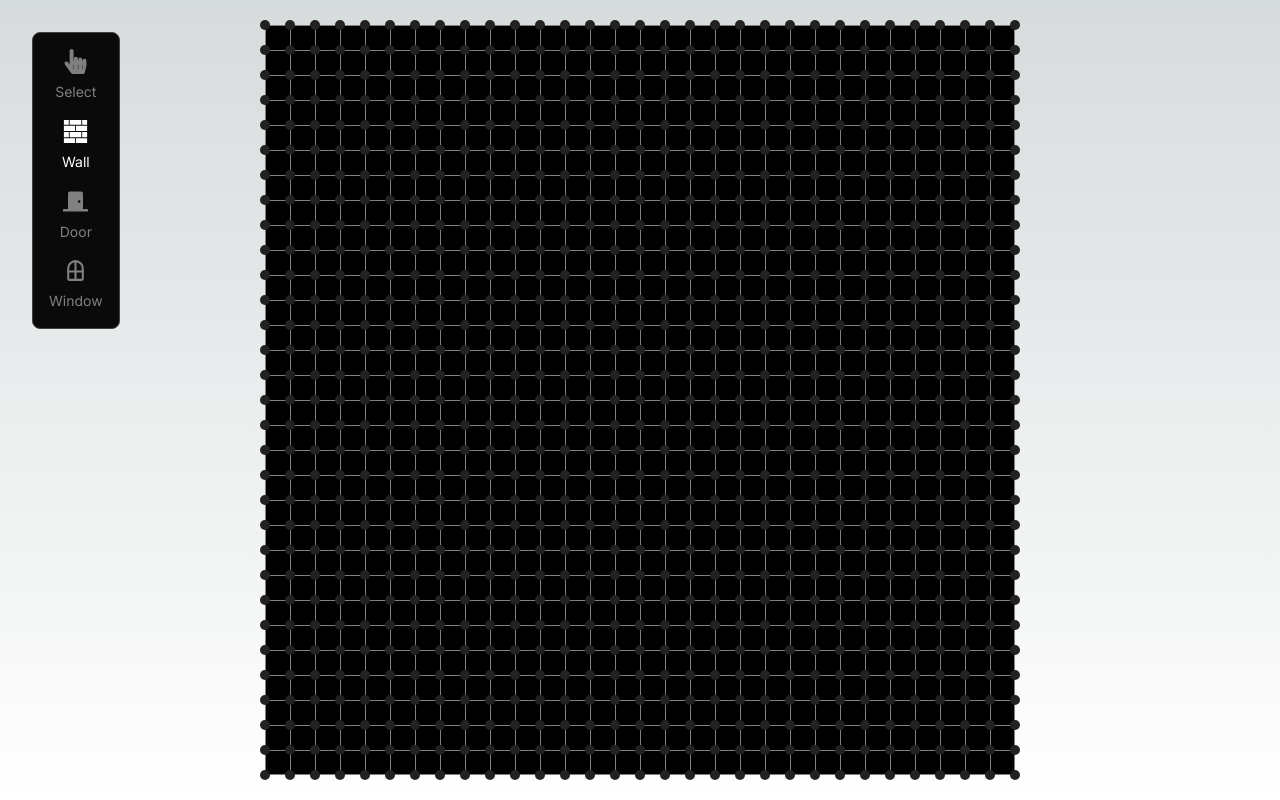
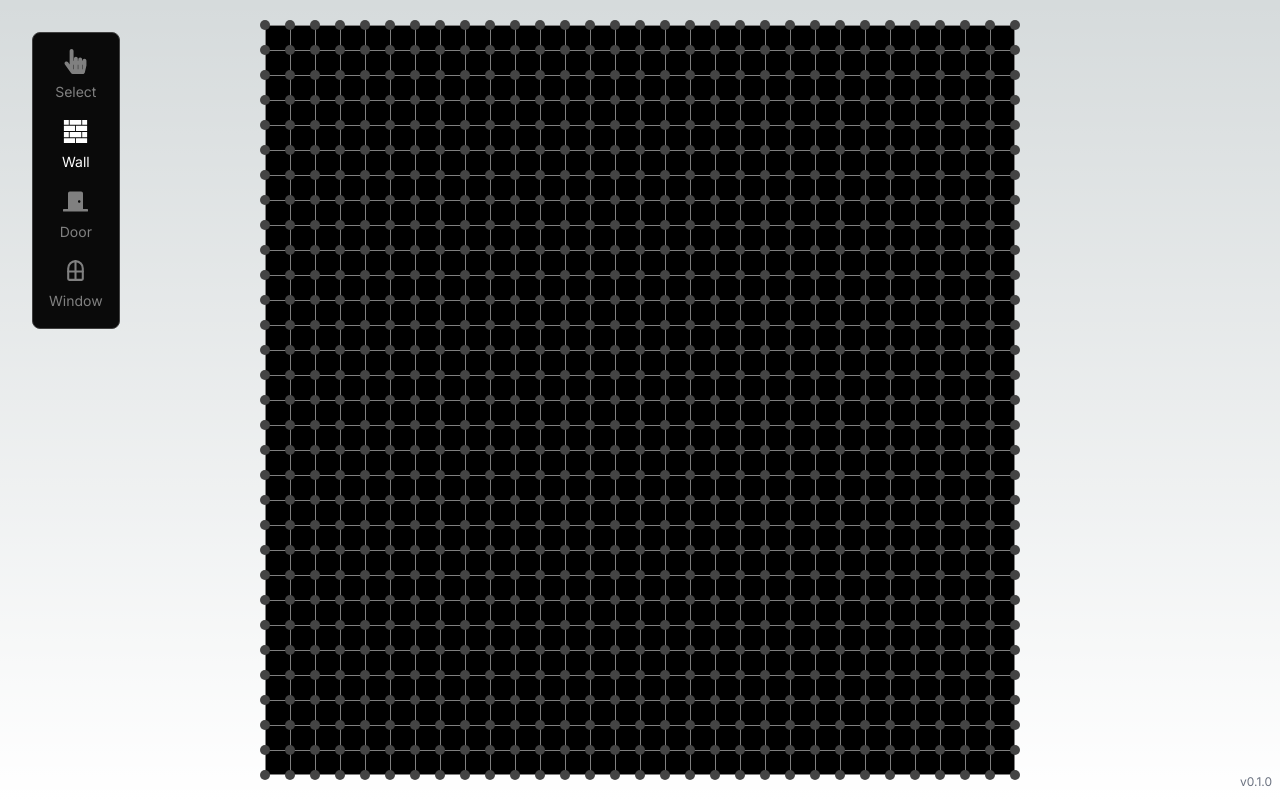
Before and after one commit to ScrambledFox/okuya-canvas, a Next.js app: page /editor in a window 1280 px wide. Built offline with nearby package versions, Linux system fonts and the light colour scheme.

Commit message:
feat: versioning

```diff
--- a/src/app/editor/page.tsx
+++ b/src/app/editor/page.tsx
@@ -1,6 +1,7 @@
 "use client";
 import ToolBar from "@/components/tools";
 import WallToolDrawer from "@/components/tools/tool/wallTool/wallToolDrawer";
+import Version from "@/components/version";
 import dynamic from "next/dynamic";
 
 const Canvas = dynamic(() => import("@/components/canvas"), {
@@ -14,6 +15,7 @@ export default function Page() {
       <ToolBar />
 
       <WallToolDrawer />
+      <Version />
     </div>
   );
 }
--- a/src/components/canvas/grid/index.tsx
+++ b/src/components/canvas/grid/index.tsx
@@ -69,7 +69,7 @@ const Grid = ({ width, height, size }: GridProps) => {
         </div>
 
         {/* Render Points */}
-        {selectedTool !== "select" && (
+        {selectedTool === "wall" && (
           <div id="points" className="absolute left-0 top-0">
             {points.map((row, rowIndex) => (
               <div key={rowIndex} className="flex flex-row">
@@ -82,7 +82,7 @@ const Grid = ({ width, height, size }: GridProps) => {
                     // color={`hsl(${
                     //   (point.pos.x * point.pos.y) % 360
                     // }, 100%, 50%)`}
-                    color="#222"
+                    color="#444"
                   />
                 ))}
               </div>
--- /dev/null
+++ b/src/components/version/index.tsx
@@ -0,0 +1,21 @@
+import React from "react";
+const { version } = require("../../../package.json");
+
+const Version = () => {
+  return /*#__PURE__*/ React.createElement(
+    "div",
+    {
+      className: "absolute bottom-2 right-2",
+    },
+    /*#__PURE__*/ React.createElement(
+      "span",
+      {
+        className: "text-xs text-gray-500",
+      },
+      "v",
+      version
+    )
+  );
+};
+
+export default Version;
```
Also changed, not shown: package.json (line endings or trailing spaces).
